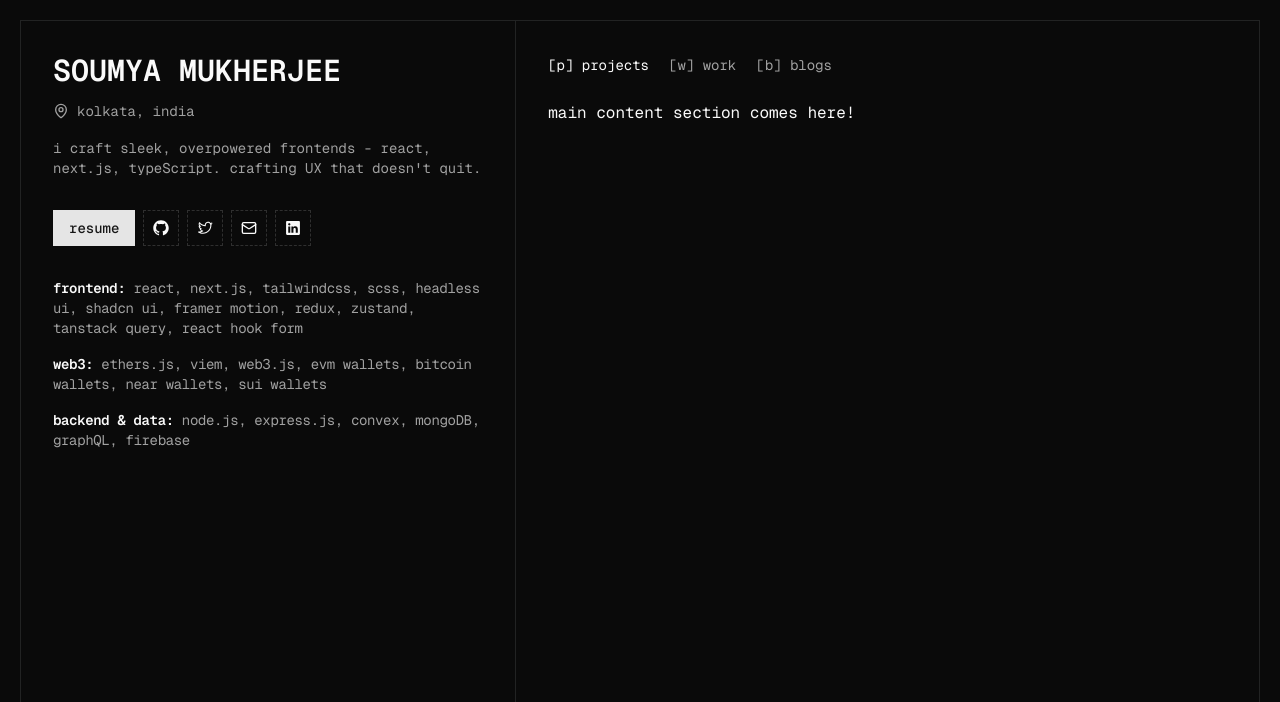
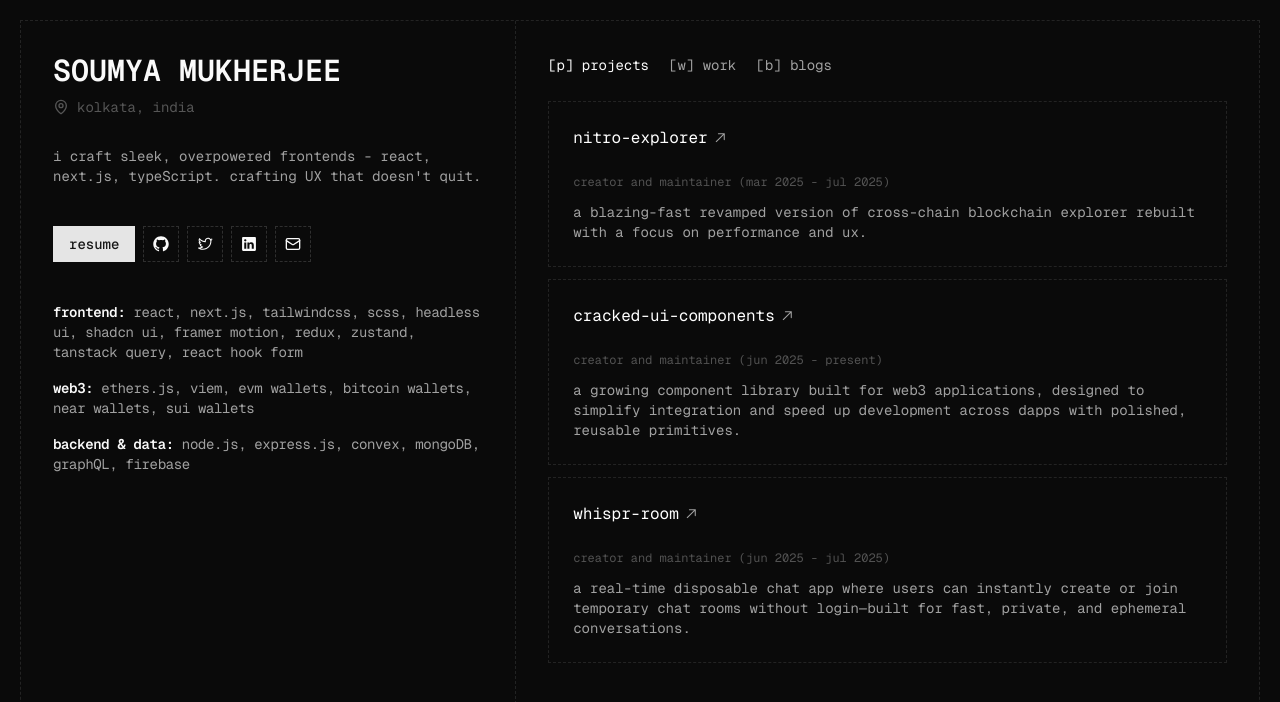
Before and after one commit to 0xdeathstalker/portfolio, a Next.js app: page / in a window 1280 px wide. Shown: the top 702 px of the page. Built offline with nearby package versions, Linux system fonts and the light colour scheme.

Commit message:
add: projects list

```diff
--- a/src/app/(landing)/layout.tsx
+++ b/src/app/(landing)/layout.tsx
@@ -8,7 +8,7 @@ export default function LandingPageLayout({
 }) {
   return (
     <main className="relative w-full lg:h-screen p-0 sm:p-5 font-mono">
-      <div className="w-full h-full sm:border flex flex-wrap justify-between lg:divide-x">
+      <div className="w-full h-full sm:border border-dashed flex flex-wrap justify-between lg:divide-x divide-dashed">
         <div className="w-full lg:w-2/5 p-2 md:p-8 lg:h-full lg:overflow-y-scroll">
           <Hero />
         </div>
--- a/src/app/(landing)/page.tsx
+++ b/src/app/(landing)/page.tsx
@@ -1,7 +1,35 @@
+import { ArrowTopRightIcon } from '@radix-ui/react-icons';
+import Link from 'next/link';
+import { projects } from '@/config/projects';
+import type { Project } from '@/lib/types';
+
 export default function Home() {
   return (
-    <section className="space-y-6 mt-6">
-      <h1>main content section comes here!</h1>
+    <section className="mt-6 text-sm">
+      <div className="space-y-3">
+        {projects.map((project) => (
+          <ProjectCard key={project.title} project={project} />
+        ))}
+      </div>
     </section>
   );
 }
+
+export function ProjectCard({ project }: { project: Project }) {
+  return (
+    <div className="border border-dashed p-6 space-y-3 text-muted-foreground group hover:border-foreground/40 transition-colors ease-in-out">
+      <Link
+        href={project.href}
+        className="inline-flex items-center gap-1 text-base text-white hover:underline underline-offset-4"
+      >
+        {project.title}
+        {/* TODO: animate on hover  */}
+        <ArrowTopRightIcon className="w-4 h-4 text-muted-foreground transition-colors ease-in-out group-hover:text-foreground" />
+      </Link>
+      <h2 className="text-neutral-600 text-xs mt-3">
+        {project.role} {project.period && `(${project.period})`}
+      </h2>
+      <p>{project.description}</p>
+    </div>
+  );
+}
--- /dev/null
+++ b/src/app/(landing)/work/page.tsx
@@ -0,0 +1,7 @@
+export default function WorkSection() {
+  return (
+    <div className="w-full max-w-xl space-y-10 mt-10">
+      <h1>work</h1>
+    </div>
+  );
+}
--- a/src/components/sections/hero.tsx
+++ b/src/components/sections/hero.tsx
@@ -7,11 +7,12 @@ export default function Hero() {
   return (
     <div>
       <h1 className="uppercase text-3xl font-semibold">{portfolio.author}</h1>
-      <h2 className="inline-flex items-center gap-2 text-muted-foreground text-sm mt-3">
+
+      <h2 className="inline-flex items-center gap-2 text-muted-foreground/50 text-sm mt-2">
         <MapPin className="w-4 h-4" /> kolkata, india
       </h2>
 
-      <p className="text-muted-foreground mt-3 text-sm">{portfolio.bio}</p>
+      <p className="text-muted-foreground mt-6 text-sm">{portfolio.bio}</p>
 
       <Socials />
 
--- a/src/components/sections/navbar.tsx
+++ b/src/components/sections/navbar.tsx
@@ -45,7 +45,7 @@ function NavbarItem({ children, url }: NavbarItemProps) {
     <Link
       href={url}
       className={cn(
-        'text-sm',
+        'text-sm hover:text-foreground transition-colors ease-in-out',
         active ? 'text-foreground' : 'text-muted-foreground'
       )}
     >
--- a/src/components/sections/socials.tsx
+++ b/src/components/sections/socials.tsx
@@ -6,7 +6,7 @@ import {
 import { Mail } from 'lucide-react';
 import Link from 'next/link';
 import type * as React from 'react';
-import { buttonVariants } from '@/components/ui/button';
+import { Button, buttonVariants } from '@/components/ui/button';
 import { portfolio } from '@/config/site';
 import { cn } from '@/lib/utils';
 
@@ -15,13 +15,12 @@ type SocialKeys = keyof typeof portfolio.socials;
 const iconMap: Record<SocialKeys, React.ReactNode> = {
   github: <GitHubLogoIcon />,
   twitter: <TwitterLogoIcon />,
-  mail: <Mail />,
   linkedin: <LinkedInLogoIcon />,
 };
 
 export default function Socials() {
   return (
-    <div className="inline-flex items-center gap-2 my-8">
+    <div className="inline-flex items-center gap-2 my-10">
       <Link
         href={portfolio.resume}
         target="_blank"
@@ -46,6 +45,15 @@ export default function Socials() {
           </Link>
         );
       })}
+
+      {/* TODO: give two options to copy and redirect */}
+      <Button
+        variant="outline"
+        size="icon"
+        className="border-dashed dark:bg-transparent"
+      >
+        <Mail />
+      </Button>
     </div>
   );
 }
--- /dev/null
+++ b/src/config/projects.ts
@@ -0,0 +1,63 @@
+import type { Project } from '@/lib/types';
+
+export const projects: Array<Project> = [
+  {
+    title: 'nitro-explorer',
+    description:
+      'a blazing-fast revamped version of cross-chain blockchain explorer rebuilt with a focus on performance and ux.',
+    role: 'creator and maintainer',
+    period: 'mar 2025 - jul 2025',
+    achievements: [
+      'improved ux and codebase to achieve up to 99 lighthouse performance score (prev max: 65)',
+      'eliminated layout shift and loading jank with full non-blocking data flow',
+      'designed keyboard-driven cmdk navigation for rapid search experience',
+    ],
+    technologies: [
+      'next.js',
+      'tailwindcss',
+      'shadcnui',
+      'zod',
+      'zustand',
+      'typescript',
+    ],
+    href: 'https://nitro-explorer.vercel.app',
+  },
+  {
+    title: 'cracked-ui-components',
+    description:
+      'a growing component library built for web3 applications, designed to simplify integration and speed up development across dapps with polished, reusable primitives.',
+    role: 'creator and maintainer',
+    period: 'jun 2025 - present',
+    achievements: [
+      'accelerated web3 dapp integration by 50–60% through reusable, framework-agnostic components',
+      'built chain/token selectors and qr-based address utilities used across multiple production apps',
+      'ensured responsive and accessible design for seamless experience across devices',
+    ],
+    technologies: ['react', 'typescript', 'tailwind css', 'viem', 'wagmi'],
+    href: 'https://github.com/cracked0x/ui',
+  },
+  {
+    title: 'whispr-room',
+    description:
+      'a real-time disposable chat app where users can instantly create or join temporary chat rooms without login—built for fast, private, and ephemeral conversations.',
+    role: 'creator and maintainer',
+    period: 'jun 2025 - jul 2025',
+    achievements: [
+      'integrated convex as a serverless backend for live room and message sync',
+      'added system messages for join/leave activity and contextual flow',
+      'implemented graceful UX for handling expired or invalid rooms',
+    ],
+    technologies: [
+      'next.js',
+      'tailwind css',
+      'convex',
+      'react query',
+      'typescript',
+      'zod',
+      'uploadthing',
+      'posthog',
+      'framer-motion',
+    ],
+    href: 'https://whispr-room.vercel.app',
+  },
+] as const;
--- a/src/config/site.ts
+++ b/src/config/site.ts
@@ -6,8 +6,7 @@ export const portfolio = {
   socials: {
     github: 'https://github.com/0xdeathstalker',
     twitter: 'https://x.com/0xmukherjee',
-    mail: 'mailto:soumyamukherjee.work@gmail.com',
+    linkedin: 'https://www.linkedin.com/in/soumya-mukherjee-88a551248/',
     // discord: 'https://discordapp.com/users/',
-    linkedin: 'https://www.linkedin.com/in/soumya-mukherjee-88a551248/',
   },
 } as const;
--- a/src/config/skills.ts
+++ b/src/config/skills.ts
@@ -20,7 +20,6 @@ export const skills = [
     technologies: [
       'ethers.js',
       'viem',
-      'web3.js',
       'evm wallets',
       'bitcoin wallets',
       'near wallets',
--- /dev/null
+++ b/src/lib/types/index.ts
@@ -0,0 +1,9 @@
+export type Project = {
+  title: string;
+  description: string;
+  role: string;
+  period: string;
+  achievements: Array<string>;
+  technologies: Array<string>;
+  href: string;
+};
```
